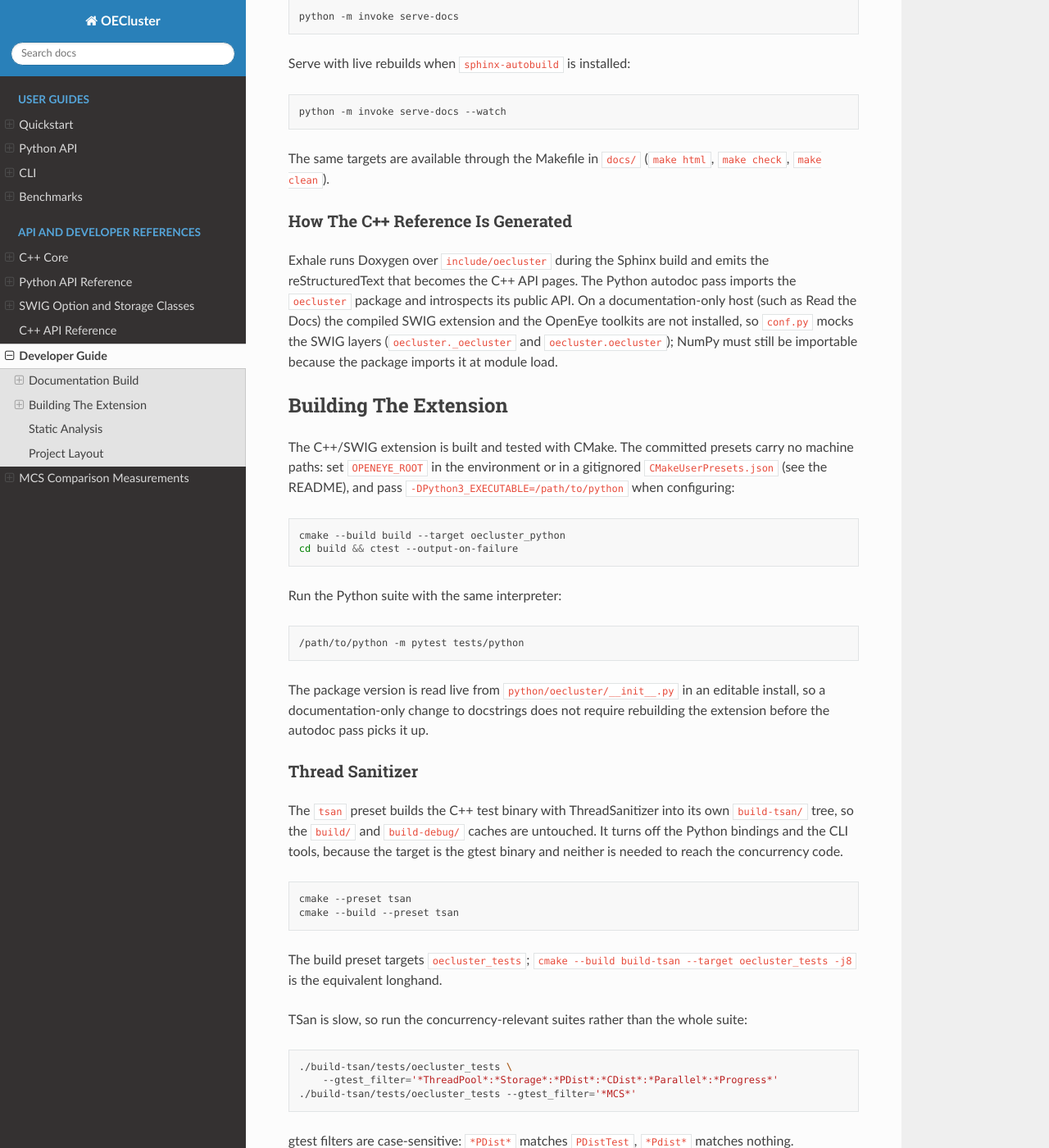
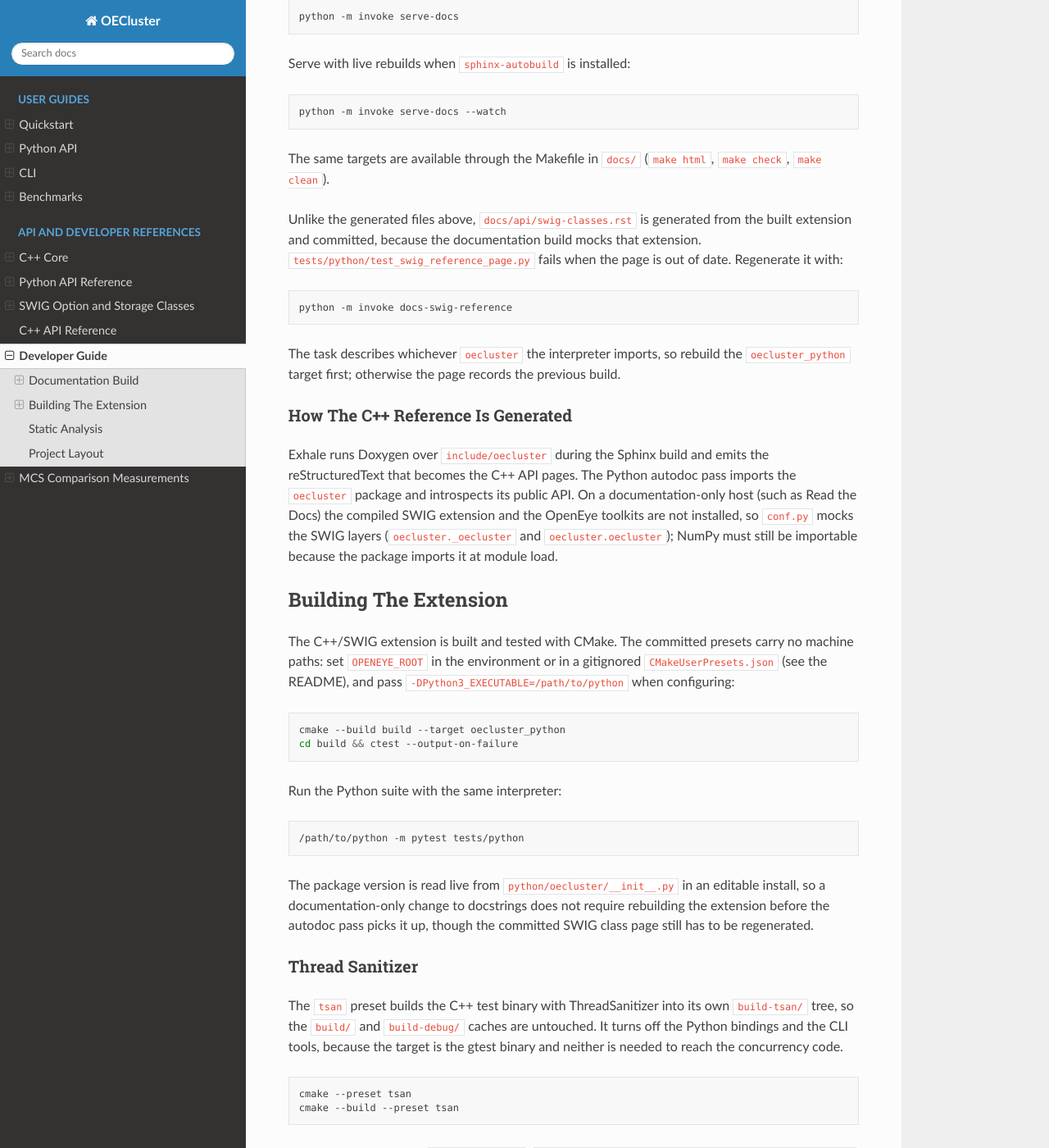
Before and after one commit to scott-arne/oecluster, a Sphinx documentation site: the page built from docs/developer.md, in a window 1280 px wide and 1400 px high, scrolled down 821 px. Shown: the whole window at 82% size. Built offline with Sphinx 7.4.7 and the Read the Docs theme 3.1.0, drawn with Linux system fonts in a browser that asks for light colours; pages that are not in the unit, such as notebooks, are missing from menus; the version number is read from the project's files by our own code.

Commit message:
docs: correct the SWIG reference page's header and say how to regenerate it

````diff
--- a/docs/developer.md
+++ b/docs/developer.md
@@ -47,6 +47,19 @@
 The same targets are available through the Makefile in `docs/` (`make html`,
 `make check`, `make clean`).
 
+Unlike the generated files above, `docs/api/swig-classes.rst` is generated
+from the built extension and committed, because the documentation build mocks
+that extension. `tests/python/test_swig_reference_page.py` fails when the page
+is out of date. Regenerate it with:
+
+```bash
+python -m invoke docs-swig-reference
+```
+
+The task describes whichever `oecluster` the interpreter imports, so rebuild
+the `oecluster_python` target first; otherwise the page records the previous
+build.
+
 ### How The C++ Reference Is Generated
 
 Exhale runs Doxygen over `include/oecluster` during the Sphinx build and emits
@@ -77,7 +90,8 @@
 
 The package version is read live from `python/oecluster/__init__.py` in an
 editable install, so a documentation-only change to docstrings does not require
-rebuilding the extension before the autodoc pass picks it up.
+rebuilding the extension before the autodoc pass picks it up, though the
+committed SWIG class page still has to be regenerated.
 
 ### Thread Sanitizer
 
--- a/docs/swig_reference.py
+++ b/docs/swig_reference.py
@@ -4,7 +4,7 @@
 autodoc cannot describe the classes SWIG generates. This script reads them
 from the built module instead and writes a page Read the Docs renders as-is.
 
-Run ``python docs/swig_reference.py --write`` (or ``invoke
+Run ``python docs/swig_reference.py --write`` (or ``python -m invoke
 docs-swig-reference``) after changing a SWIG class; ``--check`` exits 1 when
 the committed page differs from what the current build generates.
 """
@@ -15,7 +15,7 @@
 from pathlib import Path
 
 PAGE = Path(__file__).resolve().parent / "api" / "swig-classes.rst"
-REGENERATE = "invoke docs-swig-reference"
+REGENERATE = "python -m invoke docs-swig-reference"
 
 HEADER = """\
 .. Generated by docs/swig_reference.py from the built extension.
@@ -24,8 +24,13 @@
 SWIG Option and Storage Classes
 ===============================
 
-These classes are generated by SWIG from the C++ headers and are part of the
-public :mod:`oecluster` package. Docstrings come from the C++ documentation.
+These classes are generated by SWIG and are part of the public
+:mod:`oecluster` package. Their docstrings are read from the built package:
+the SWIG-generated ones come from the C++ documentation, and a few are set in
+``oecluster/__init__.py``.
+
+.. highlight:: none
+.. py:currentmodule:: oecluster
 """
 
 
@@ -82,12 +87,31 @@
     return sorted(names)
 
 
+def _unclassified(cls):
+    names = []
+    for name in dir(cls):
+        if name.startswith("_") or name == "thisown" or hasattr(object, name):
+            continue
+        if isinstance(inspect.getattr_static(cls, name), property):
+            continue
+        if not callable(getattr(cls, name)):
+            names.append(name)
+    return sorted(names)
+
+
 def render():
     """The page text, with \\n line endings and no trailing whitespace."""
     lines = HEADER.format(regenerate=REGENERATE).splitlines()
     lines.append("")
     for name, cls in swig_classes():
-        lines += [f".. py:class:: oecluster.{name}{_signature(cls)}", ""]
+        # A SWIG static constant or enum value is neither a property nor
+        # callable, so the two passes below would drop it without notice.
+        unclassified = _unclassified(cls)
+        if unclassified:
+            raise RuntimeError(
+                f"oecluster.{name} has public attributes this page does not"
+                f" describe: {', '.join(unclassified)}")
+        lines += [f".. py:class:: {name}{_signature(cls)}", ""]
         lines += _literal(cls.__doc__, 3)
         for prop in _properties(cls):
             lines += [f"   .. py:attribute:: {prop}", ""]
````
Also changed, not shown: docs/api/swig-classes.rst (+26 -21 lines).
